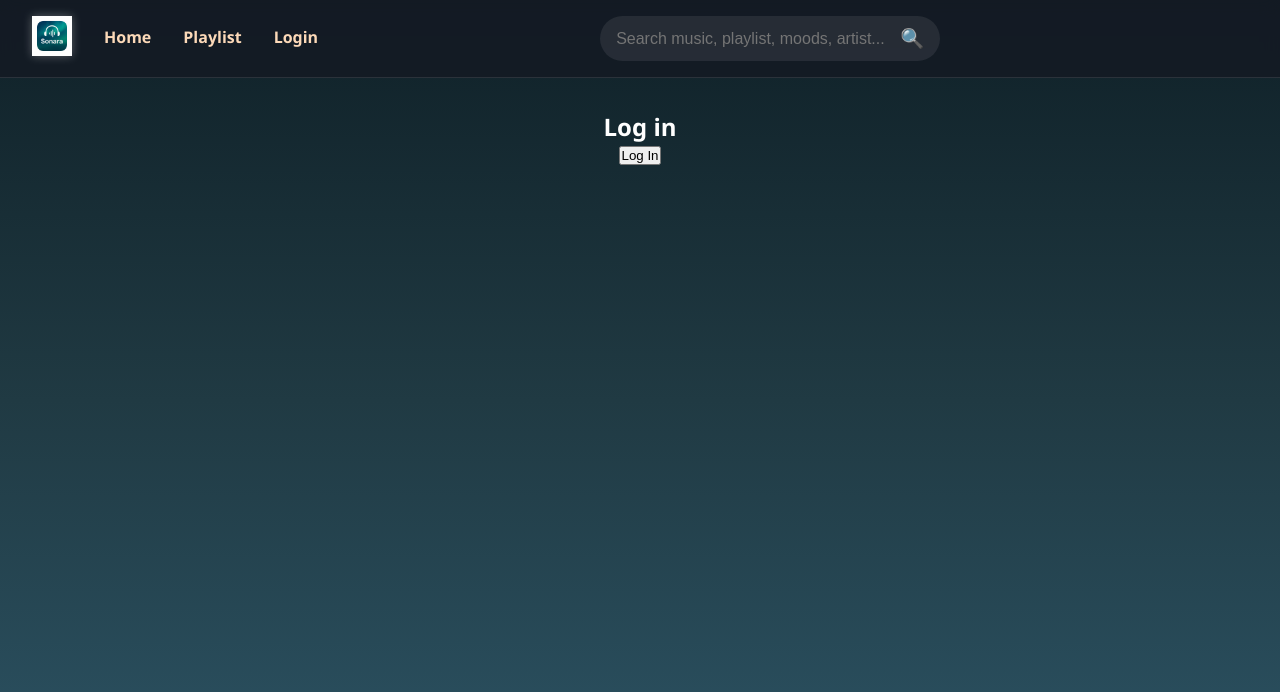
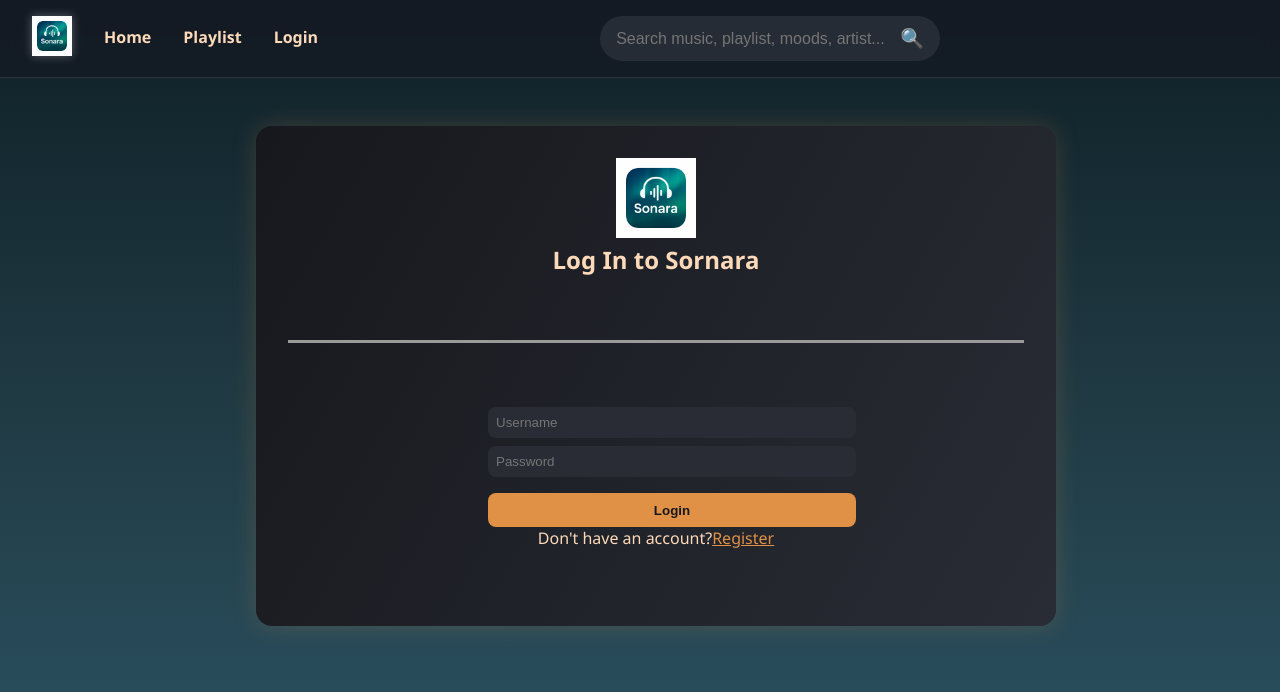
Before and after one commit to masonb03/Music_Player, a React (Vite) app: page /auth in a window 1280 px wide. Shown: the top 692 px of the page. Built offline with nearby package versions, Linux system fonts and the light colour scheme.

Commit message:
Added Login/Register features

```diff
--- a/components/auth/Auth.jsx
+++ b/components/auth/Auth.jsx
@@ -1,8 +1,73 @@
-function Auth(){
+import { useState } from "react";
+import '../../src/Auth.css'
+import logo from '../../src/assets/SonaraLogo.png'
+
+function Auth({ setToken }){
+    const [isLogin, setIsLogin] = useState(true);
+    const [formData, setFormData] = useState({ username: '', password: ''});
+    const [error, setError] = useState('');
+
+    const handleChange = (e) =>{
+        setFormData((prev) => ({ ...prev, [e.target.name]: e.target.value }));
+    };
+
+    const handleSubmit = async(e) =>{
+        e.preventDefault();
+        setError('');
+
+        const endpoint = isLogin? "/api/auth/login" : "/api/auth/register";
+
+        try{
+            const res = await fetch(endpoint, {
+                method: "POST",
+                headers: {
+                    "Content-Type": "application/json"},
+                    body: JSON.stringify(formData),
+            });
+
+            const data = await res.json();
+            if(!res.ok) throw new Error(data.message || "Failed");
+
+            setToken(data.token);
+        }catch(err){
+            setError(err.message);
+        }
+    };
+
+
     return(
-        <div>
-            <h2> Log in</h2>
-            <button onClick={() => setToken("example")}>Log In</button>
+        <div className="auth-container">
+            <div className="auth-card">
+                <img src={logo} alt="Sonara Logo" className="logo-login"/>
+            <h2>{isLogin ? "Log In to Sornara" : "Create a Sornara Account"}</h2>
+            <form onSubmit={handleSubmit}>
+                <input
+                type="text"
+                name="username"
+                placeholder="Username"
+                value={formData.username}
+                onChange={handleChange}
+                required
+                />
+                <input
+                type="password"
+                name="password"
+                placeholder="Password"
+                value={formData.password}
+                onChange={handleChange}
+                required
+                />
+                <button type="submit">{isLogin ? "Login" : "Register"}</button>
+            </form>
+            {error && <p className="error">{error}</p>}
+
+            <p>
+                {isLogin ? "Don't have an account?" : "Already have an account?"}
+                <span className="toggle" onClick={() => setIsLogin(!isLogin)}>
+                    {isLogin ? "Register" : "Login"}
+                </span>
+            </p>
+            </div>
         </div>
     )
 }
--- /dev/null
+++ b/src/Auth.css
@@ -0,0 +1,63 @@
+.auth-container {
+  justify-content: center;
+  align-items: center;
+  height: 40vh;
+  color: #fcd9b8;
+}
+
+.auth-card {
+  background: linear-gradient(120deg, #17181d, #292c35);
+  margin: 2%;
+  border-radius: 16px;
+  padding: 2rem;
+  width: 800px;
+  height: 500px;
+  box-shadow: 0 0 25px rgba(224, 145, 69, 0.2);
+  text-align: center;
+}
+
+.auth-card h2 {
+  height: 100px;
+  border-bottom-style:outset;
+  margin-bottom: 4rem;
+}
+
+.auth-card input {
+  display: block;
+  width: 50%;
+  margin: 8px 0 0 200px;
+  padding: 0.5rem;
+  border-radius: 8px;
+  border: none;
+  background: #292c35;
+  color: white;
+}
+
+.auth-card button {
+  width: 50%;
+  margin-top: 1rem;
+  margin-left: 2rem;
+  padding: 0.6rem;
+  border-radius: 8px;
+  background-color: #e09145;
+  color: #17181d;
+  font-weight: bold;
+  cursor: pointer;
+  border: none;
+}
+
+.auth-card .error {
+  color: #ff6b6b;
+  margin-top: 0.5rem;
+}
+
+.toggle {
+  color: #e09145;
+  cursor: pointer;
+  text-decoration: underline;
+}
+
+.logo-login{
+    height: 80px;
+
+}
```
